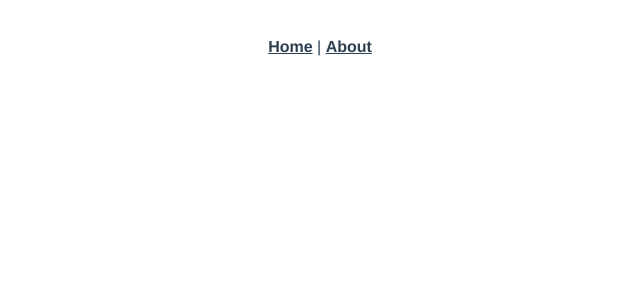
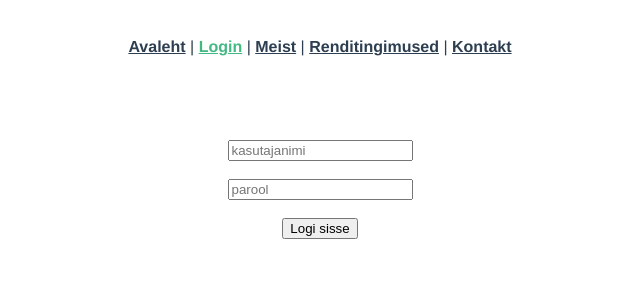
Before and after one commit to vahur123/bikerental-front, a Vue app: page /#/login in a window 1280 px wide. Shown: the top 300 px of the page, without its empty margins (320-960 px from the left). Built offline with nearby package versions, Linux system fonts and the light colour scheme.

Commit message:
VAHUR- Login1

```diff
--- a/package.json
+++ b/package.json
@@ -7,7 +7,9 @@
     "build": "vue-cli-service build"
   },
   "dependencies": {
+    "axios": "^0.26.0",
     "vue": "^2.6.11",
+    "vue-axios": "^3.4.1",
     "vue-router": "^3.2.0"
   },
   "devDependencies": {
--- a/src/App.vue
+++ b/src/App.vue
@@ -1,8 +1,11 @@
 <template>
   <div id="app">
     <div id="nav">
-      <router-link to="/">Home</router-link> |
-      <router-link to="/about">About</router-link>
+      <router-link to="/avaleht">Avaleht</router-link> |
+      <router-link to="/login">Login</router-link> |
+      <router-link to="/meist">Meist</router-link> |
+      <router-link to="/renditingimused">Renditingimused</router-link> |
+      <router-link to="/kontakt">Kontakt</router-link>
     </div>
     <router-view/>
   </div>
--- a/src/router/index.js
+++ b/src/router/index.js
@@ -1,11 +1,16 @@
 import Vue from 'vue'
 import VueRouter from 'vue-router'
 import Home from '../views/Home.vue'
+import Login from "@/views/Login";
 
 Vue.use(VueRouter)
 
 const routes = [
   {
+    path: '/login',
+    name: 'Login',
+    component: Login
+  }, {
     path: '/',
     name: 'Home',
     component: Home
--- a/src/views/About.vue
+++ b/src/views/About.vue
@@ -1,5 +1,6 @@
 <template>
   <div class="about">
     <h1>This is an about page</h1>
+
   </div>
 </template>
--- /dev/null
+++ b/src/views/Login.vue
@@ -0,0 +1,47 @@
+<template>
+  <div>
+    <br><br><br>
+
+    <input placeholder="kasutajanimi" v-model="username"><br>
+    <br>
+    <input placeholder="parool" v-model="password"><br>
+    <br>
+   <button>Logi sisse</button>
+  </div>
+
+</template>
+
+<script>
+export default {
+  name: "Login",
+  data: function (){
+    return {
+      username:"",
+      password:"",
+      options: {},
+      selected: ""
+    }
+  },
+  methods: {
+    login: function () {
+       this.$http.get ("/login/in", {
+         params: {
+           userName: this.userName,
+           password: this.password
+         }
+      }
+       ).then(response =>{
+         alert("Tere tulemast rattarenti" + response.data.firstName + "" + response.data.lastName)
+         console.log (response.data)
+       }).catch(error =>{
+         alert(error.response.data.message + "Parool on vale" + error.response.data.errorCode)
+         console.log(error)
+       })
+    },
+  }
+}
+</script>
+
+<style scoped>
+
+</style>
--- /dev/null
+++ b/vue.config.js
@@ -0,0 +1,5 @@
+module.exports ={
+    devServer: {
+        proxy:'http://localhost:8080'
+    }
+}
```
Also changed, not shown: src/main.js (+7 -2 lines), src/views/Avaleht.vue (added, +13 -0 lines), 1 other file (tests, documents, lock files or other folders).
